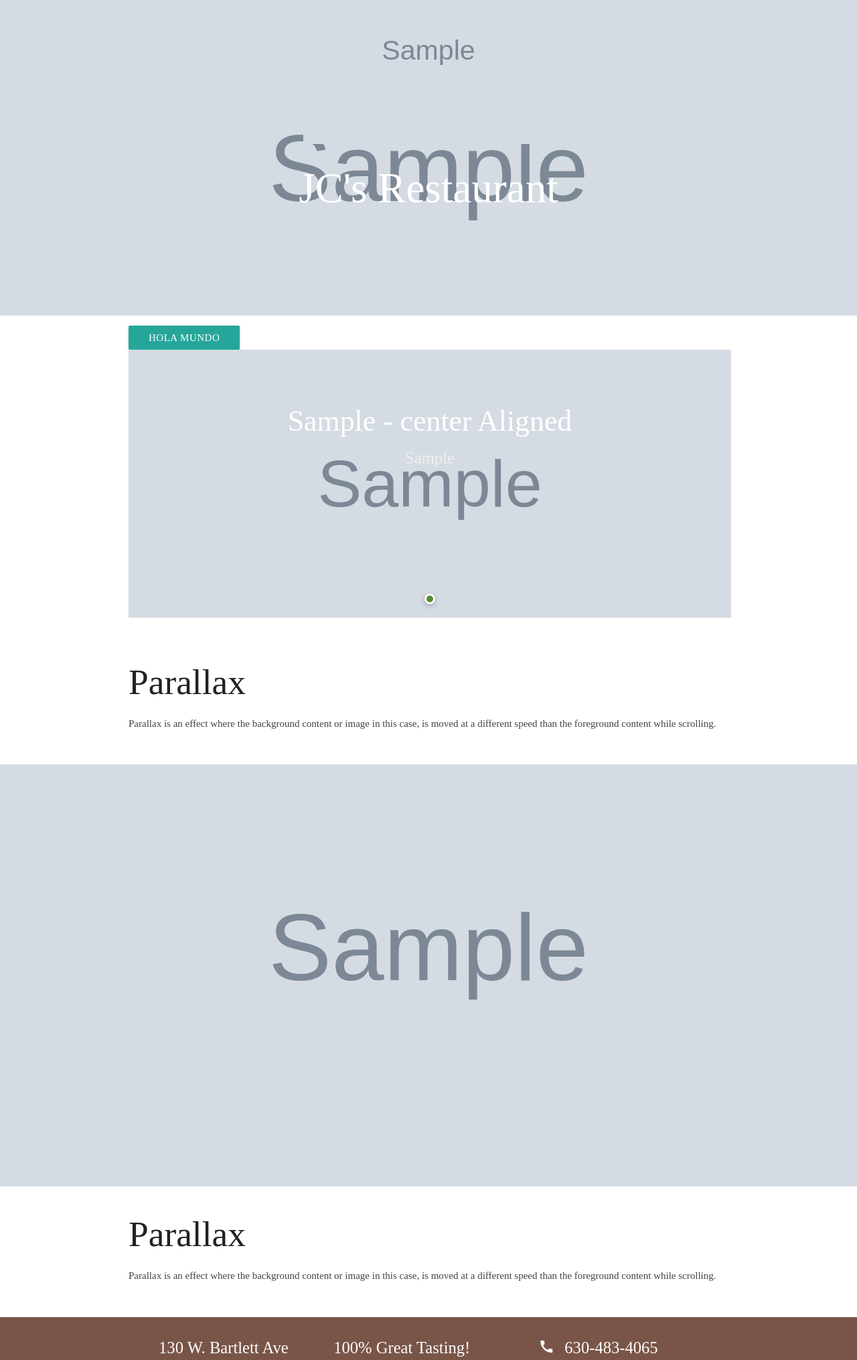
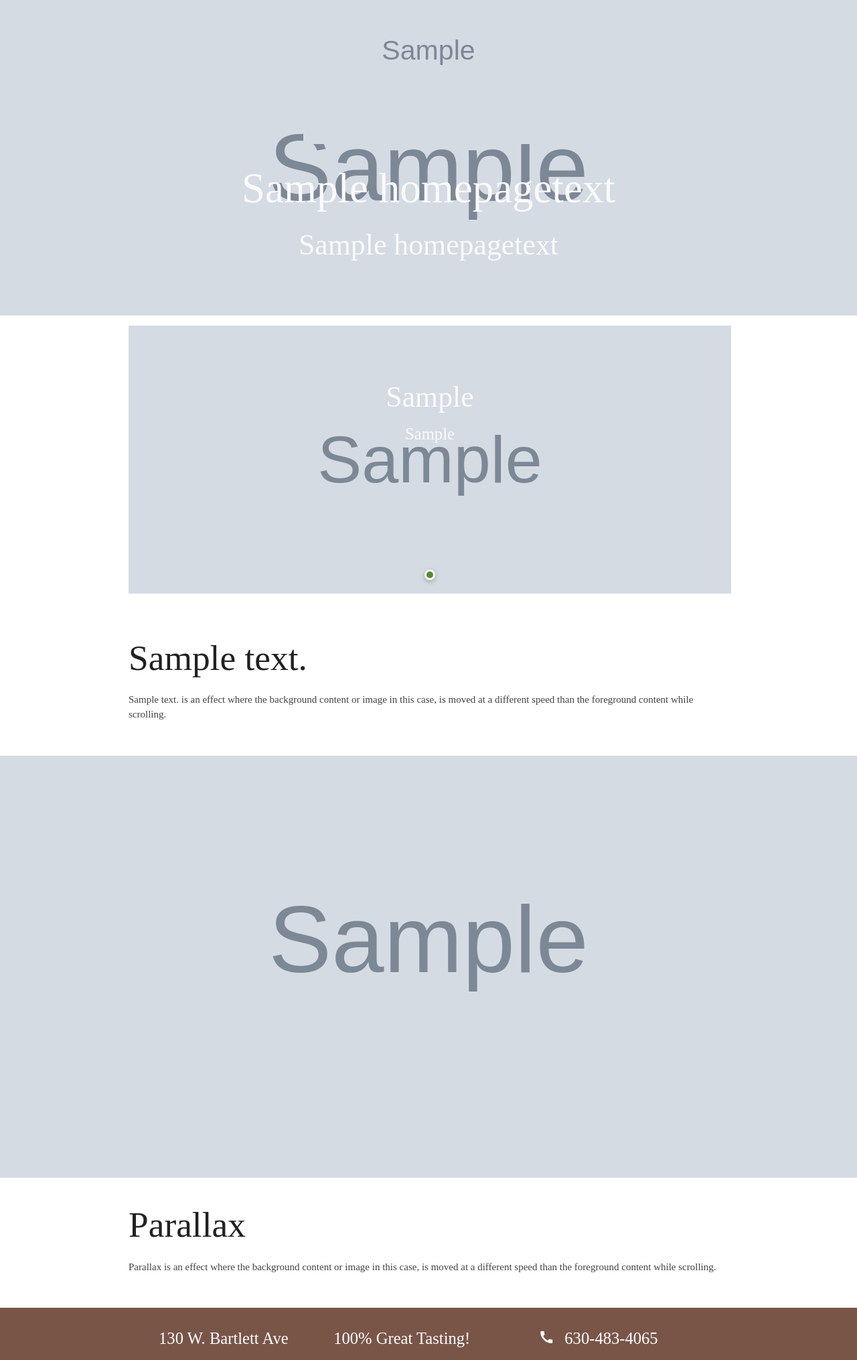
Before and after one commit to emanolorb/jcs-developer, a Django app: page / in a window 1280 px wide. Shown: the part 159-2189 px from the top of the page at 67% size. Run offline with Django 3.2, Linux system fonts and the light colour scheme; tables that the repository leaves empty hold one stand-in row (values such as "Sample post"); grey boxes marked "Sample" are stand-in pictures; some libraries are stand-ins or nearby versions; grey boxes are pictures that could not be loaded.

Commit message:
Se agrego cambio de colores en la platilla

```diff
--- a/jcsmr/homepage/admin.py
+++ b/jcsmr/homepage/admin.py
@@ -1,5 +1,5 @@
 from django.contrib import admin
-from .models import HomePageImage, HomePageSlider
+from .models import HomePageImage, HomePageSlider, HomePageText
 # Register your models here.
 @admin.register(HomePageImage)
 class HomePageImageAdmin(admin.ModelAdmin):
@@ -7,3 +7,6 @@ class HomePageImageAdmin(admin.ModelAdmin):
 @admin.register(HomePageSlider)
 class HomePageSliderAdmin(admin.ModelAdmin):
     pass
+@admin.register(HomePageText)
+class HomePageTextAdmin(admin.ModelAdmin):
+    pass
--- a/jcsmr/homepage/models.py
+++ b/jcsmr/homepage/models.py
@@ -1,4 +1,5 @@
 from django.db import models
+
 
 class HomePageImage(models.Model):
     main_icon = models.ImageField()
@@ -17,8 +18,16 @@ class HomePageImage(models.Model):
 class HomePageSlider(models.Model):
     slider_image = models.ImageField()
     big_tag_line = models.TextField()
+    color_big_tag = models.CharField(
+        max_length=10,
+        choices=(('lighten-5', 'white'), ('darken-1', 'grey'), ('darken-4', 'black')))
     small_slogan = models.TextField()
-    aligned_caption = models.CharField(max_length=10, choices=(('c','center'), ('l','left'), ('r','right')))
+    color_small_tag = models.CharField(
+        max_length=10,
+        choices=(('lighten-5', 'white'), ('darken-1', 'grey'), ('darken-4', 'black')))
+    aligned_caption = models.CharField(
+        max_length=10,
+        choices=(('c', 'center'), ('l', 'left'), ('r', 'right')),)
 
     def __str__(self):
         return '%s - %s' % (self.id, self.big_tag_line)
@@ -26,4 +35,20 @@ class HomePageSlider(models.Model):
 
 class HomePageText(models.Model):
     title = models.CharField(max_length=80)
+    color_title = models.CharField(
+        max_length=10,
+        choices=(('lighten-5', 'white'), ('darken-1', 'grey'), ('darken-4', 'black')))
     subtitle = models.TextField()
+    color_small_tag = models.CharField(
+        max_length=10,
+        choices=(('lighten-5', 'white'), ('darken-1', 'grey'), ('darken-4', 'black')))
+    blank_panel_text = models.TextField()
+    blank_panel_text_2 = models.TextField()
+
+    def save(self, *args, **kwargs):
+        HomePageText.objects.filter().delete()
+        super(HomePageText, self).save(*args, **kwargs)
+        HomePageText.objects.filter().update(id=1)
+
+    def __str__(self):
+        return '%s - %s' % ('Initial text template', self.title)
--- a/jcsmr/homepage/views.py
+++ b/jcsmr/homepage/views.py
@@ -1,21 +1,50 @@
 from django.shortcuts import render
-from .models import HomePageImage, HomePageSlider
+from .models import HomePageImage, HomePageSlider, HomePageText
 # Create your views here.
 def index(request):
     data = HomePageImage.objects.all()
     data1 = HomePageSlider.objects.all()
-    # get_aligned_caption_display
+    data2 = HomePageText.objects.all()
 
-    # Sacamos el nombre de cada imagen de portada
-    for obj in data:
-        nombre = '%s' %(obj.main_icon.name)
-        nombre1 = '%s' %(obj.paralax_image1.name)
-        nombre2 = '%s' %(obj.paralax_image2.name)
+    # validamos el query y si no damos valores a las variables
+    if data:
+        # Sacamos el nombre de cada imagen de portada
+        for obj in data:
+            nombre = '%s' %(obj.main_icon.name)
+            nombre1 = '%s' %(obj.paralax_image1.name)
+            nombre2 = '%s' %(obj.paralax_image2.name)
+    else:
+        nombre = '%s' %('')
+        nombre1 = '%s' %('')
+        nombre2 = '%s' %('')
+    # validamos el query y si no damos valores a las variables
+    if data2:
+        # Sacamos el texto que va a llevar la pagina
+        for obj1 in data2:
+            texto = '%s' %(obj1.title)
+            texto1 = '%s' %(obj1.subtitle)
+            texto2 = '%s' %(obj1.blank_panel_text)
+            texto3 = '%s' %(obj1.blank_panel_text_2)
+            color = '%s' %(obj1.color_title)
+            color1 = '%s' %(obj1.color_small_tag)
+    else:
+        texto = '%s' %('Titulo')
+        texto1 = '%s' %('este es un subtitulo')
+        texto2 = '%s' %('Titulo')
+        texto3 = '%s' %('este es un subtitulo')
+        color = '%s' %('lighten-5')
+        color1 = '%s' %('lighten-5')
     context = {
         'img1' : nombre,
         'img2' : nombre1,
         'img3' : nombre2,
+        'mainTitle' : texto,
+        'mainDescription' : texto1,
+        'blanktextTitle1' : texto2,
+        'blanktextDescription1' : texto3,
         'data' : data1,
+        'colorMaintitle' : color,
+        'colorMainSubtitle' : color1,
     }
     return render(request, 'ini.html', context)
 
--- a/jcsmr/templates/ini.html
+++ b/jcsmr/templates/ini.html
@@ -87,36 +87,31 @@
                     </div>
                     <div class="row center-align">
                         <img src="/media/{{ img1 }}" class = "arriba" alt="" height="280">
+                        <strong><h1 class="grey-text text-{{ colorMaintitle }}">{{ mainTitle }}</h1></strong>
+                        <h3 class="grey-text text-{{ colorMainSubtitle }}">{{ mainDescription }}</p>
                     </div>
-                    <div class="row center-align">
-                        <strong><h1 class="white-text">JC's Restaurant</h1></strong>
-                    </div>
-
                </div>
         </div>
 <!-- seccion blanca -->
                 <div class="section white">
                         <div class="row container">
-                            <div>
-                                <a href="" class="waves-effect waves-light btn"> Hola Mundo</a>
-                            </div>
-    <!-- slider -->
+     <!-- slider -->
                             <div class="slider ">
                                 <ul class="slides lime darken-2">
                                     {% for obj in data %}
                                     <li>
                                         <img src="/media/{{ obj.slider_image.name }}"> <!-- random image -->
                                         <div class="caption {{ obj.get_aligned_caption_display }}-align">
-                                        <h3>{{ obj.big_tag_line }} - {{ obj.get_aligned_caption_display }} Aligned</h3>
-                                        <h5 class="light grey-text text-lighten-3">{{ obj.small_slogan }}</h5>
+                                        <h3 class="light grey-text text-{{ obj.color_big_tag }}">{{ obj.big_tag_line }}</h3>
+                                        <h5 class="light grey-text text-{{ obj.color_small_tag }}">{{ obj.small_slogan }}</h5>
                                         </div>
                                     </li>
                                     {% endfor %}
                                 </ul>
                                 </div>
     <!-- letras -->
-                                <h2 class="header">Parallax</h2>
-                                <p class="grey-text text-darken-3 lighten-3">Parallax is an effect where the background content or image in this case, is moved at a different speed than the foreground content while scrolling.</p>
+                                <h2 class="header">{{ blanktextTitle1 }}</h2>
+                                <p class="grey-text text-darken-3 lighten-3">{{ blanktextDescription1 }} is an effect where the background content or image in this case, is moved at a different speed than the foreground content while scrolling.</p>
                                 </div>
                        </div>
                 </div>
```
Also changed, not shown: jcsmr/drinks/models.py (line endings or trailing spaces).
